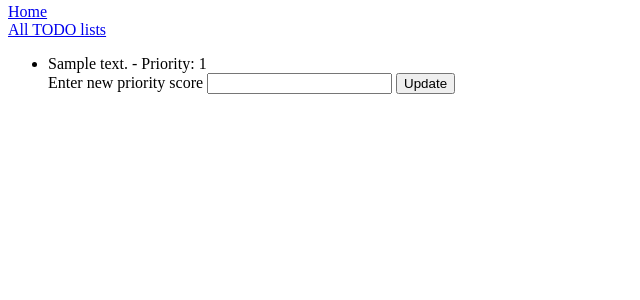
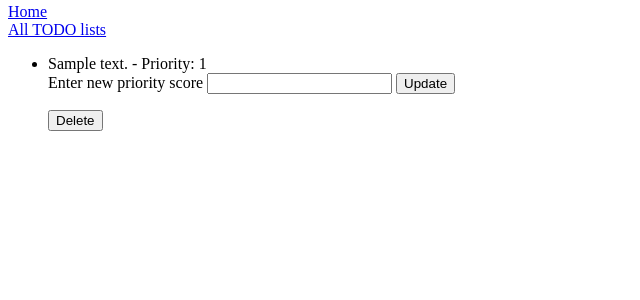
Before and after one commit to paco1212/HW5_364, a Flask app: page /list/1 in a window 1280 px wide. Shown: the part 122-422 px from the top of the page, without its empty margins (0-640 px from the left). Run offline with Flask 2, Linux system fonts and the light colour scheme; tables that the repository leaves empty hold one stand-in row (values such as "Sample post").

Commit message:
Delete Items from a list

```diff
--- a/app.py
+++ b/app.py
@@ -130,9 +130,10 @@ def all_lists():
 @app.route('/list/<ident>',methods=["GET","POST"])
 def one_list(ident):
     update_form = UpdateButtonForm()
+    delete_form = DeleteButtonForm() # Part of additional feature
     lst = TodoList.query.filter_by(id=ident).first()
     items = lst.items.all()
-    return render_template('list_tpl.html',todolist=lst,items=items,upd_form=update_form)
+    return render_template('list_tpl.html',todolist=lst,items=items,upd_form=update_form, del_form = delete_form)
 
 
 # View function that will update an item's priority value in the Database. Once the item is updated, redirect to the page showing all the links to todo lists
@@ -157,6 +158,18 @@ def delete(lst):
     flash("Deleted list %s" % lst)
     return redirect(url_for('all_lists'))
 
+# This is my additional Feature that I am adding to this App.
+# The additional feature is: One can also delete items from a specific list without having to delete the entire list to remove some tasks from a To Do list
+# View function that will delete an item from the database and redirect to the page that shows all the links to the todo lists
+@app.route('/delete_item/<item>', methods = ['GET','POST'])
+def delete_item(item):
+    item_obj = TodoItem.query.filter_by(description = item).first()
+    if item_obj:
+        db.session.delete(item_obj)
+        db.session.commit()
+    flash("Deleted %s" % item)
+    return redirect(url_for('all_lists'))
+
 
 if __name__ == "__main__":
     db.create_all()
--- a/templates/list_tpl.html
+++ b/templates/list_tpl.html
@@ -9,14 +9,19 @@
 
 	<ul>
 	{% for item in items %}
-		<form action = "/update/{{ item.description }}" method = 'POST'>
-			{{ upd_form.hidden_tag() }}
 	    	<li>
 	        	{{ item.description }} - Priority: {{ item.priority }}
-	        	<br>{{ upd_form.new_priority.label }} {{ upd_form.new_priority() }}
-	        	{{ upd_form.submit() }}
+	        	<br>
+	        	<form action = "/update/{{ item.description }}" method = 'POST'>
+					{{ upd_form.hidden_tag() }}
+					{{ upd_form.new_priority.label }} {{ upd_form.new_priority() }}
+	        		{{ upd_form.submit() }}
+	        	</form>
+	        	<form action = "/delete_item/{{ item.description }}" method = 'POST'>
+	        		{{ del_form.hidden_tag() }}
+	        		{{ del_form.delete() }}
+	        	</form>
 	    	</li>
-	    </form>
 	{% endfor %}
 	</ul>
 
```
